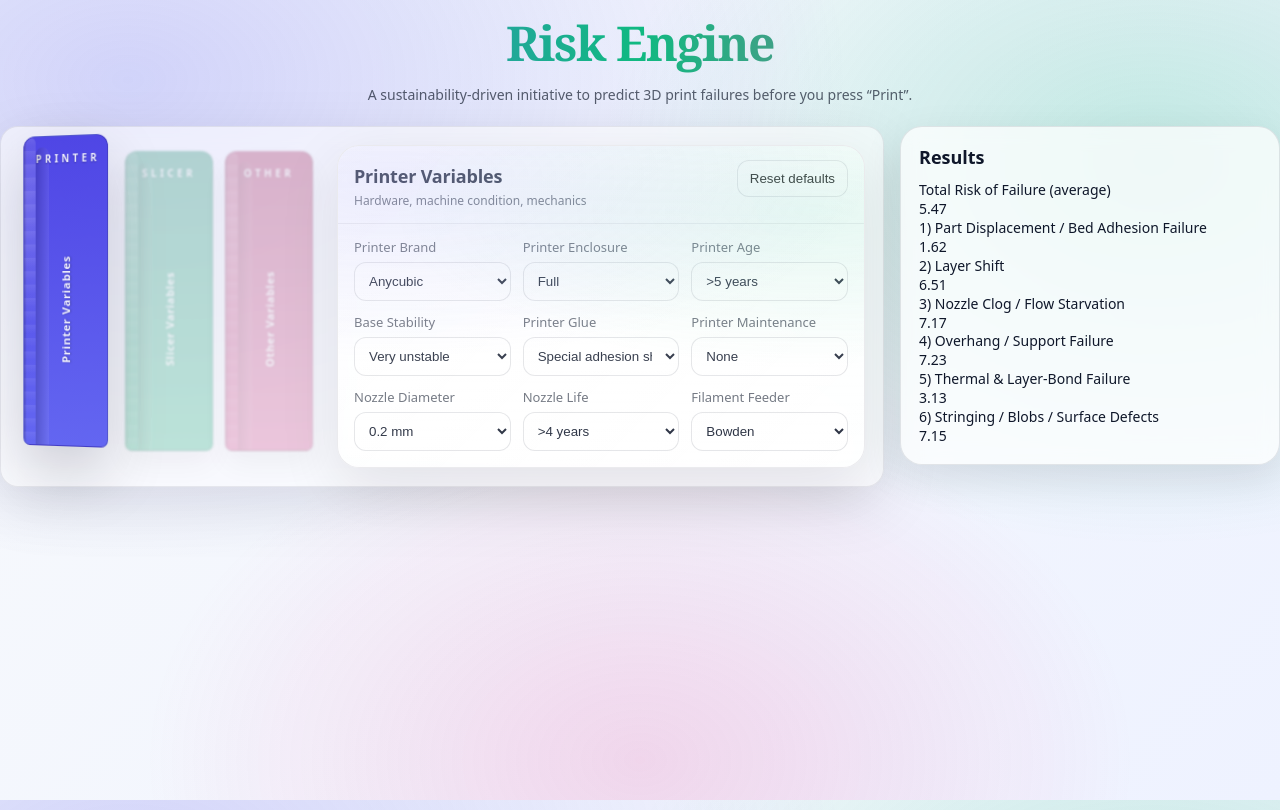
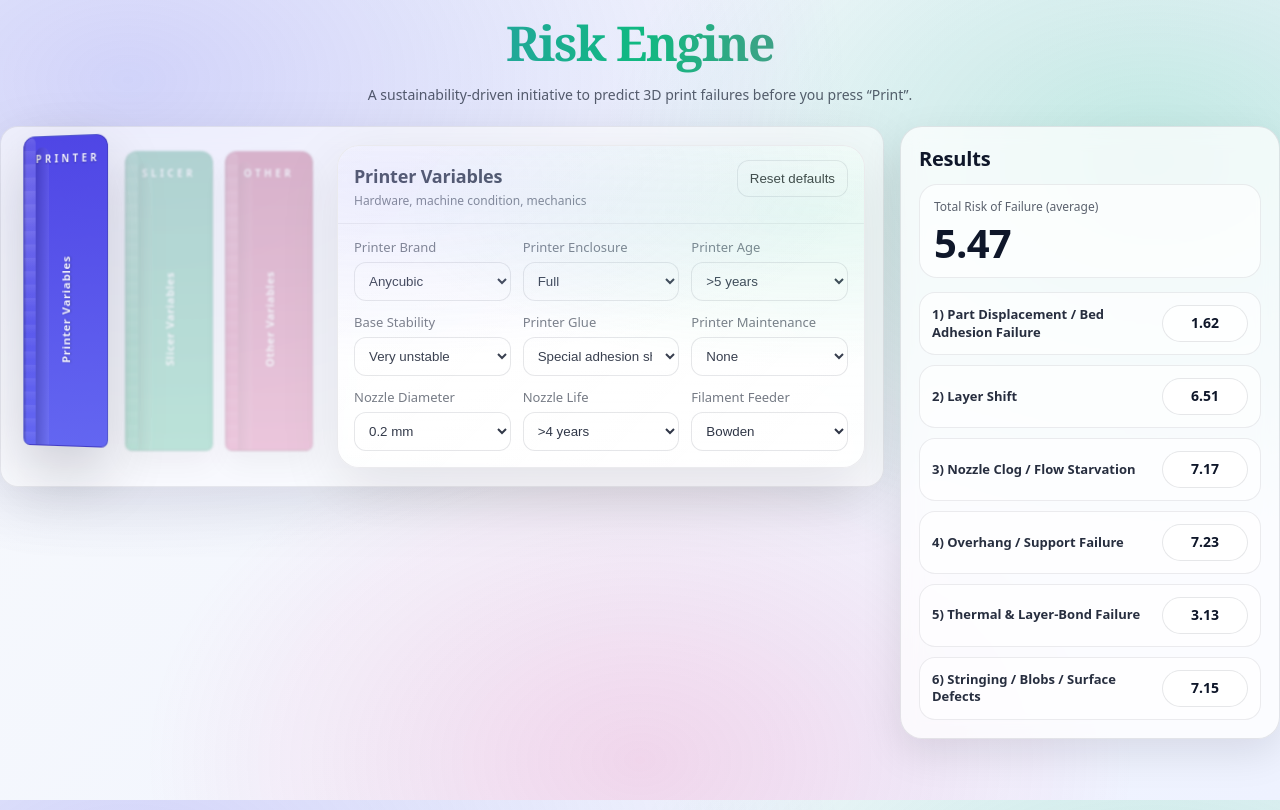
Before and after one commit to parthjain10/amplify-risk-app, a Next.js app: page / in a window 1280 px wide. Built offline with nearby package versions, Linux system fonts and the light colour scheme.

Commit message:
Update page.tsx

```diff
--- a/app/page.tsx
+++ b/app/page.tsx
@@ -177,20 +177,22 @@ export default function Home() {
 
         {/* RIGHT: Results stay extreme right */}
         <aside className="card card-pad stickyResults">
-          <h2 style={{ margin: "0 0 12px", fontSize: 18 }}>Results</h2>
-
-          <div className="kpi">
-            <div className="kpi-title">Total Risk of Failure (average)</div>
-            <div className="kpi-value">{total.toFixed(2)}</div>
+         <div className="resultsHeader">
+    <div className="resultsTitle">Results</div>
   </div>
 
-          <div className="fm-grid">
+  <div className="totalBox">
+    <div className="totalLabel">Total Risk of Failure (average)</div>
+    <div className="totalValue">{total.toFixed(2)}</div>
+  </div>
+
+  <div className="fmList">
     {FAILURE_MODES.map((fm, i) => (
-              <div key={fm} className="fm-item">
-                <div className="fm-name">
+      <div key={fm} className="fmRow">
+        <div className="fmName">
           {i + 1}) {fm}
         </div>
-                <div className="fm-score">{perFailureMode[i].toFixed(2)}</div>
+        <div className="fmScorePill">{perFailureMode[i].toFixed(2)}</div>
       </div>
     ))}
   </div>
```
Lines whose indentation alone changed are shown as unchanged.
